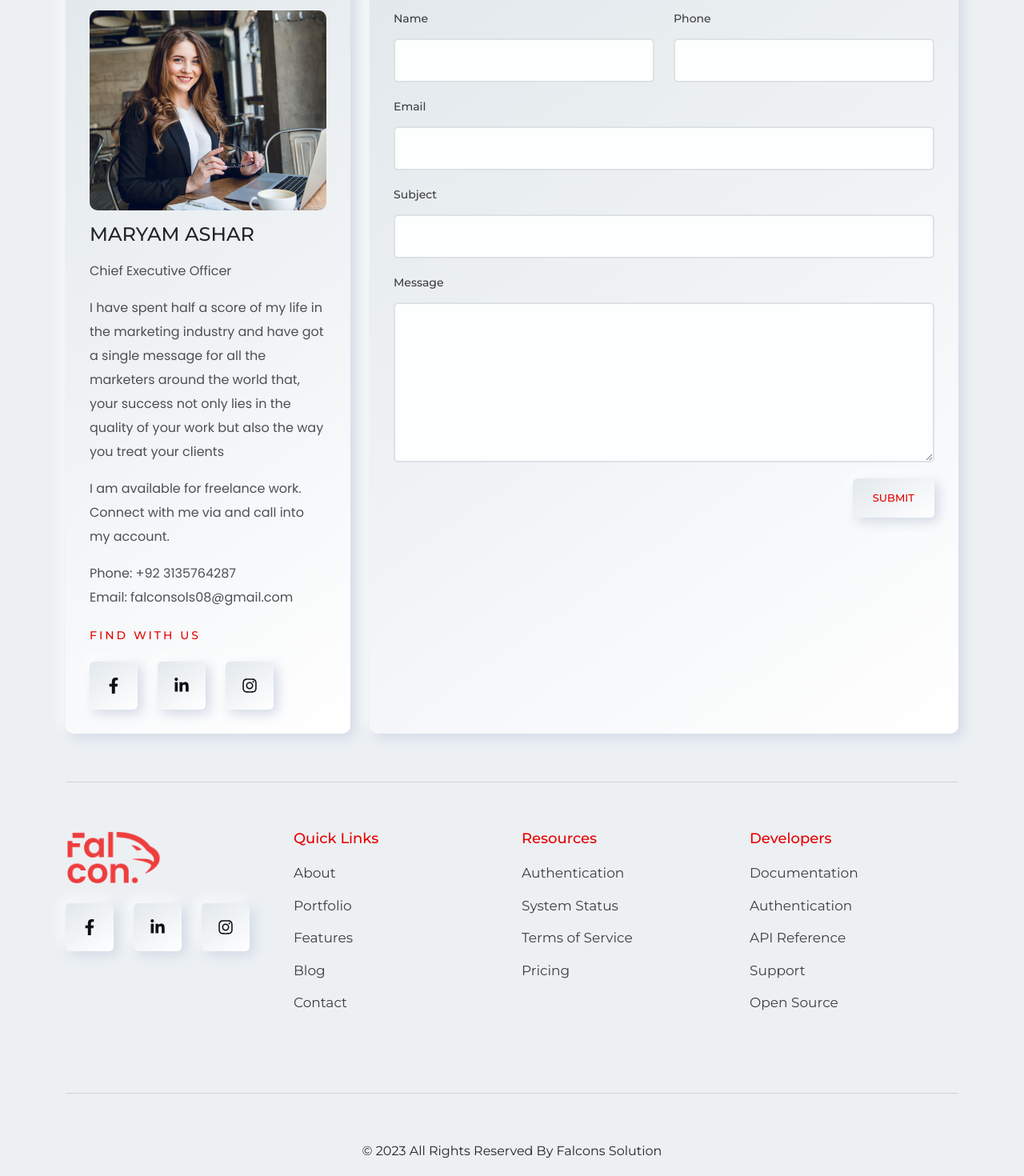
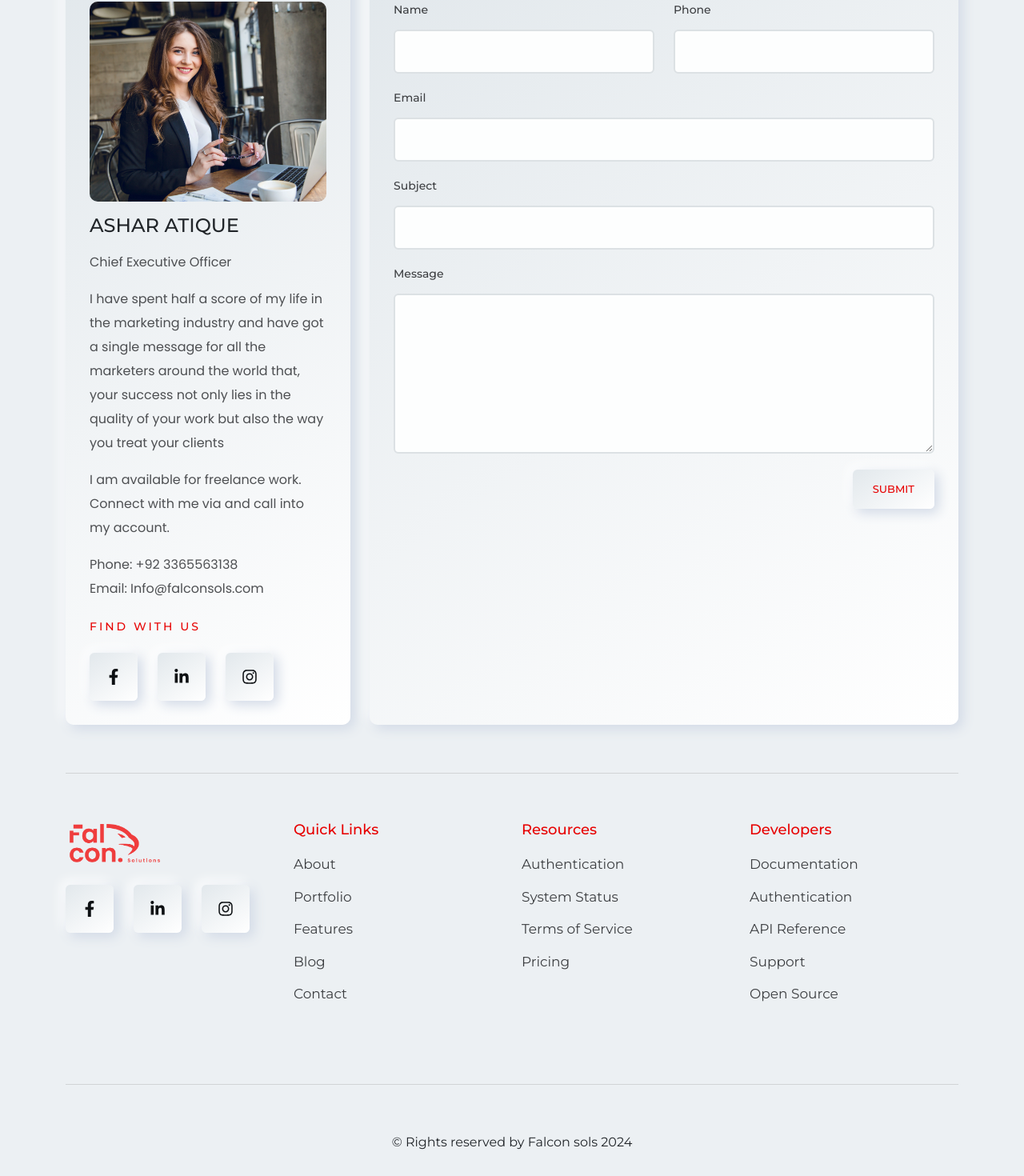
Before and after one commit to MaazKhanaa/falcons-sols, a React (Create React App) app: page / in a window 1280 px wide. Shown: the part 4646-6116 px from the top of the page at 80% size. Built offline with nearby package versions, Linux system fonts and the light colour scheme.

Commit message:
cantact, footer and logo changes

```diff
--- a/src/constants/contact/contact.ts
+++ b/src/constants/contact/contact.ts
@@ -2,12 +2,12 @@ import contactImage from '../../assets/contact.webp';
 
 export const contactData = {
     Image: [contactImage],
-    ownerName: "MARYAM ASHAR",
+    ownerName: "ASHAR ATIQUE",
     position: "Chief Executive Officer",
     detail: "I have spent half a score of my life in the marketing industry and have got a single message for  all the marketers around the world that, your success not only lies in the quality of your work but also the way you treat your clients",
     detail1: "I am available for freelance work. Connect with me via and call into my account.",
-    phoneNumber: "+92 3135764287",
-    email: "falconsols08@gmail.com",
+    phoneNumber: "+92 3365563138",
+    email: "Info@falconsols.com",
     mainHeading: "Contact us",
     subHeading: "contact",
     socialHeading: "Find with us",
--- a/src/constants/footer/footer.ts
+++ b/src/constants/footer/footer.ts
@@ -4,7 +4,7 @@ export const FooterText = {
     header1: "Quick Links",
     header2: "Resources",
     header3: "Developers",
-    footerLast: " 2023 All Rights Reserved By Falcons Solution"
+    footerLast: "Rights reserved by Falcon sols 2024"
 }
 
 export const FooterLink1 = [
```
Also changed, not shown: src/assets/newLogo.png.
